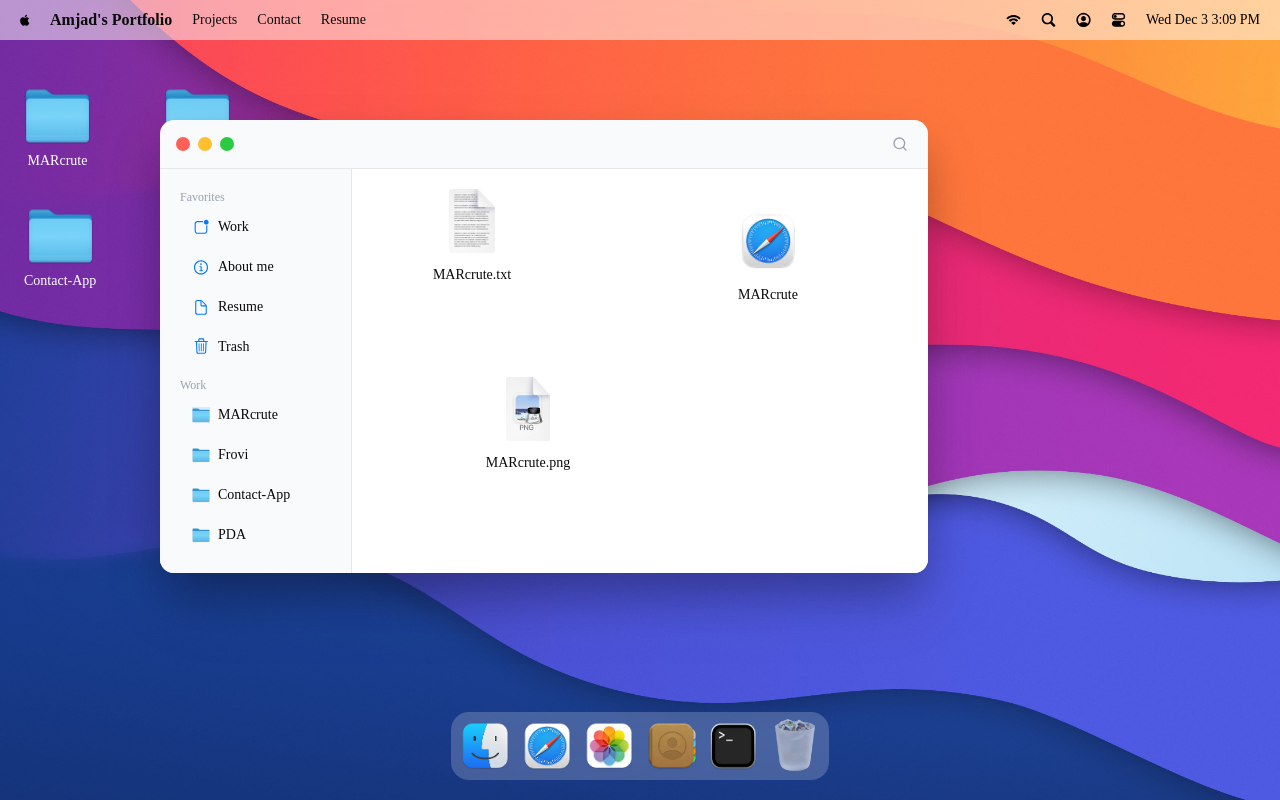
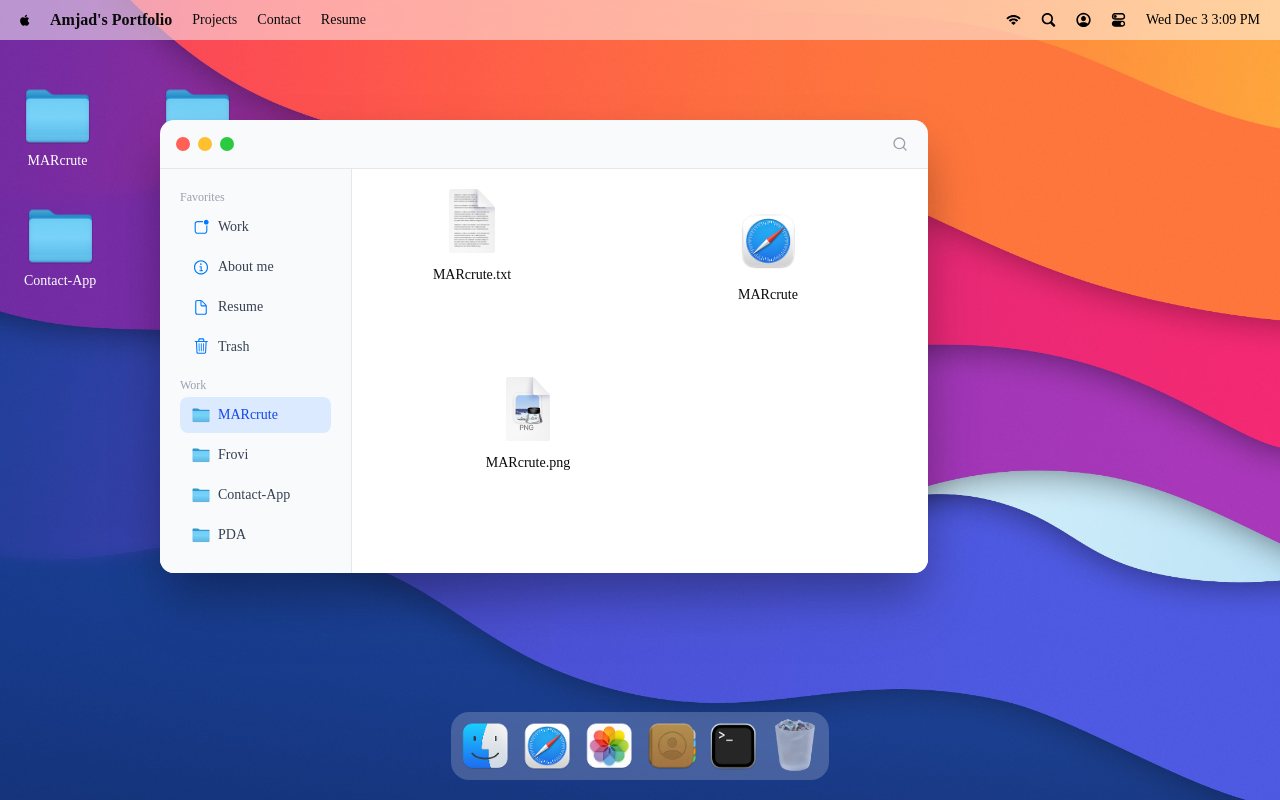
Before and after one commit to theonlyamjad/macos_portfolio, a Next.js app: page / in a window 1280 px wide. Both pictures are taken after a click on the item "MARcrute". Built offline with nearby package versions, Linux system fonts and the light colour scheme; a web font is replaced by a local one.

Commit message:
fix : the hover color for the finder quick links

```diff
--- a/src/windows/Finder.tsx
+++ b/src/windows/Finder.tsx
@@ -12,7 +12,6 @@ const Finder = () => {
     const { openWindow } = useWindowStore()
     const { activeLocation, setActiveLocation } = useLocationStore() as any
 
-    // Fallback to locations.work if activeLocation is null/undefined
     const currentLocation = activeLocation ?? locations.work
 
     const openItem = (item: any) => {
@@ -34,13 +33,16 @@ const Finder = () => {
                 <h3>{name}</h3>
                 <ul>
                     {items.map((item: any) => (
-                        <li key={item.id} onClick={() => setActiveLocation(item)}>
+                        <li
+                            key={item.id}
+                            onClick={() => setActiveLocation(item)}
+                            className={clsx(item.id === currentLocation?.id ? "active" : "not-active")}
+                            >
                                 <Image
                                     src={item.icon}
                                     alt={item.name}
                                     width={18}
                                     height={18}
-                                className={clsx(item.id === currentLocation?.id ? "active" : "not-active")}
                                 />
                                 <p className="text-sm font-medium truncate">{item.name}</p>
                         </li>
```
Lines whose indentation alone changed are shown as unchanged.
